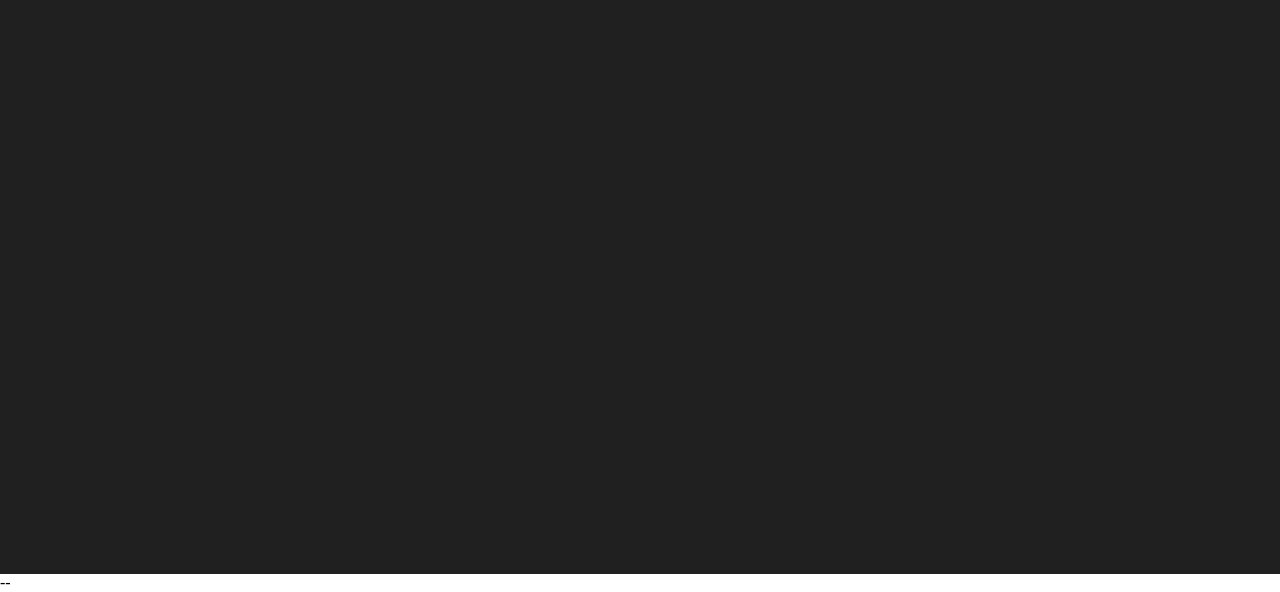
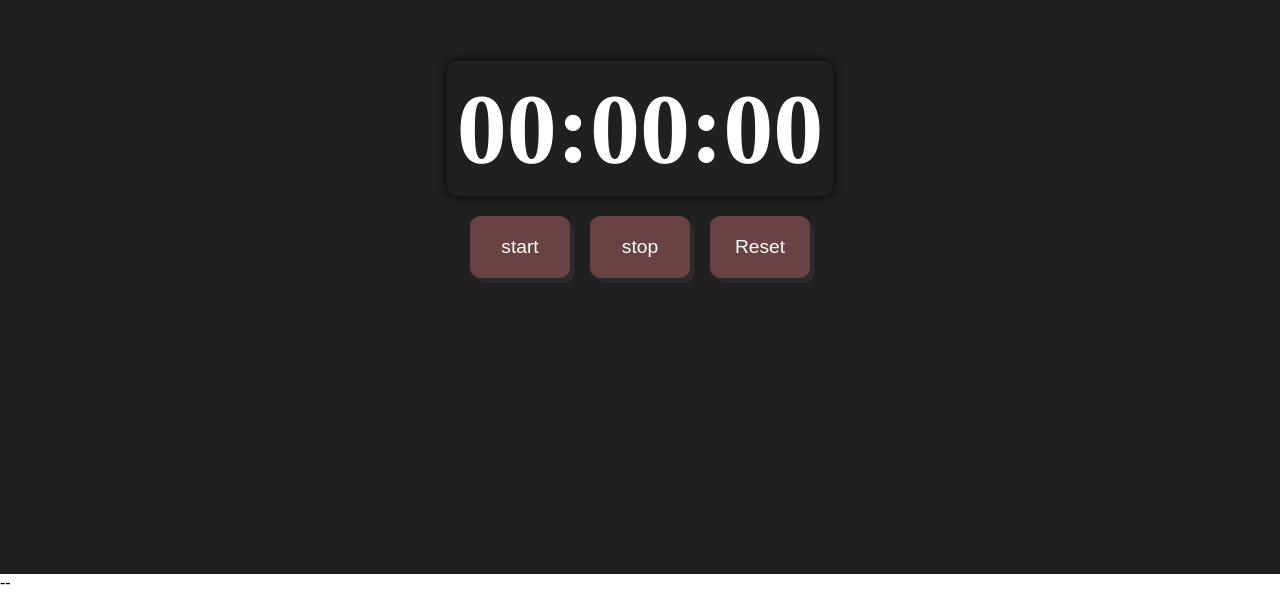
Before and after one commit to khaskheliahmed/stopWatch, a plain HTML site: page index.html in a window 1280 px wide. Shown: the part 226-818 px from the top of the page. Drawn offline with Linux system fonts and the light colour scheme.

Commit message:
now_update

```diff
--- a/index.html
+++ b/index.html
@@ -19,7 +19,14 @@
 
 
 
-
+    <h1 id="timer">
+        00:00:00
+    </h1>
+<div id="button">
+    <button onclick=" startTimer()">start</button>
+    <button onclick=" stoptime()">stop</button>
+    <button onclick=" resetTimer()">Reset</button>
+</div>
 
 
 </div>
```
